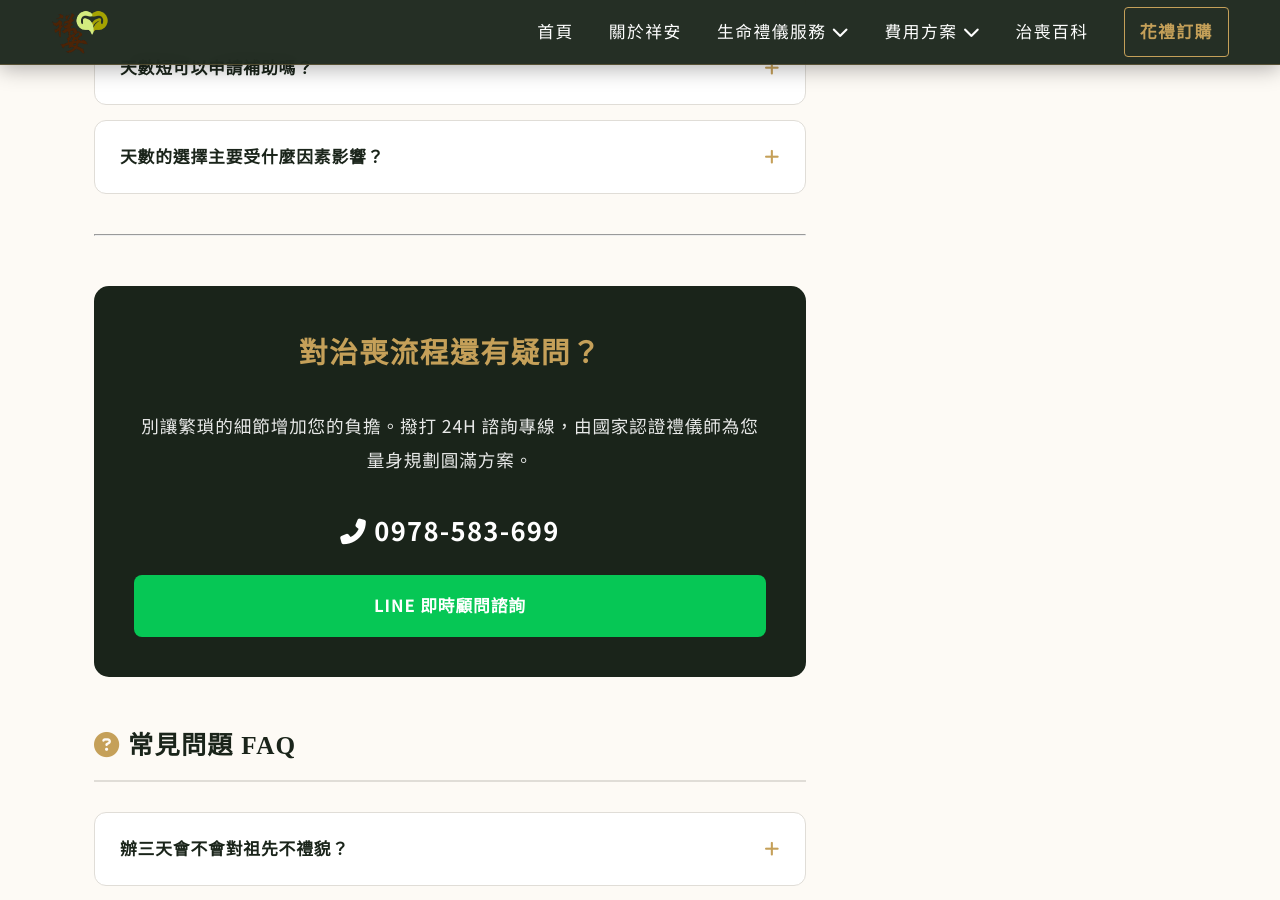
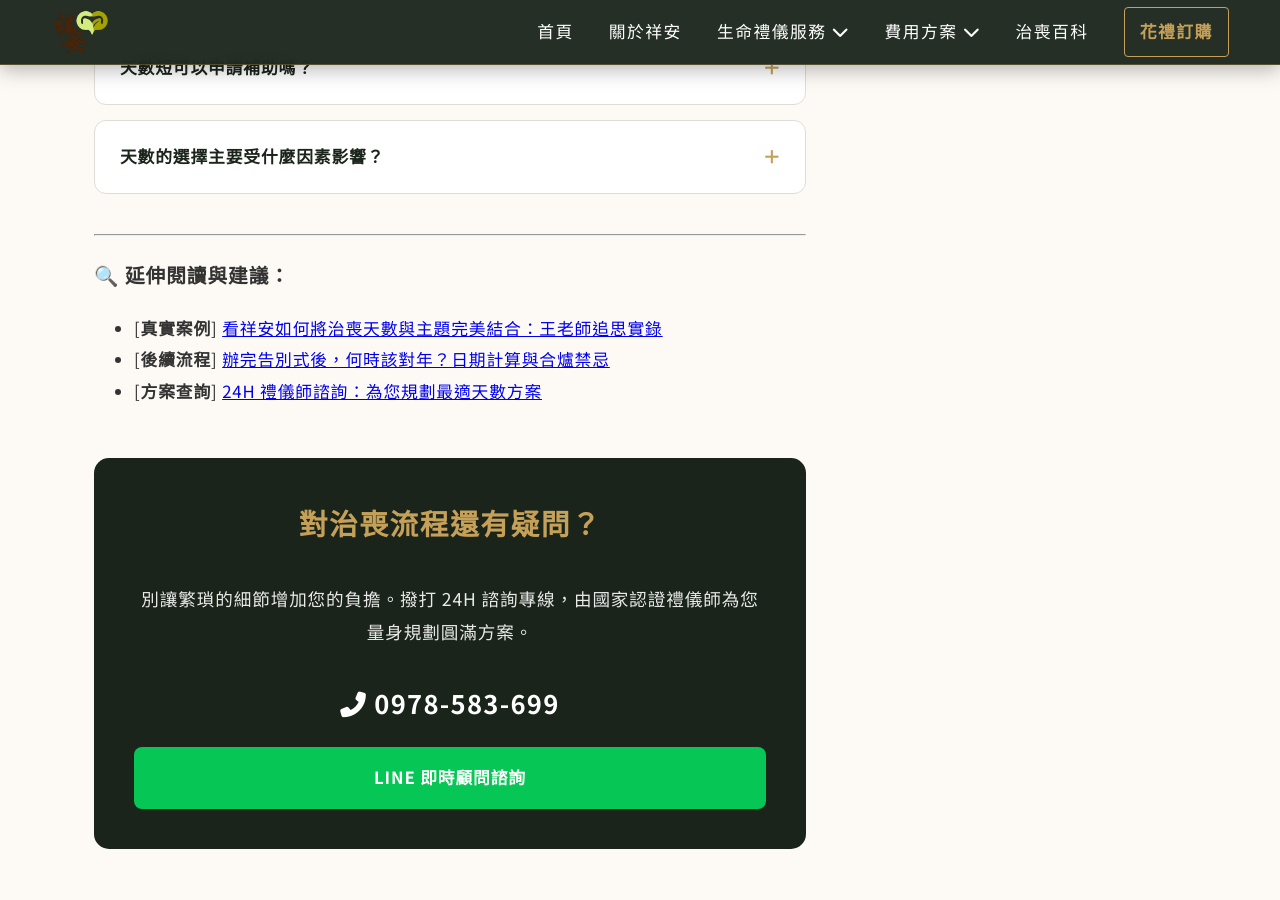
Before and after one commit to Shiangan/Shiangan, a Jekyll site: the page built from _posts/2025-11-01-article-days-process.md, in a window 1280 px wide and 900 px high, scrolled down 2259 px. Built offline with Jekyll 4.4.1, drawn with Linux system fonts in a browser that asks for light colours; some web fonts are replaced.

Commit message:
Update 2025-11-01-article-days-process.md

```diff
--- a/_posts/2025-11-01-article-days-process.md
+++ b/_posts/2025-11-01-article-days-process.md
@@ -65,6 +65,10 @@ faqs:
 </div>
 
 ---
+### 🔍 延伸閱讀與建議：
+* [**真實案例**] [看祥安如何將治喪天數與主題完美結合：王老師追思實錄](article-custom-case.html)
+* [**後續流程**] [辦完告別式後，何時該對年？日期計算與合爐禁忌](article-duinian-helu.html)
+* [**方案查詢**] [24H 禮儀師諮詢：為您規劃最適天數方案](plans.html)
 
 <div style="margin-top: 50px; padding: 40px; background: #1a241a; color: #fff; border-radius: 15px; text-align: center;">
     <h3 style="color: #c5a059; font-size: 1.8rem; margin-top:0; font-family:'Noto Serif TC';">對治喪流程還有疑問？</h3>
```
